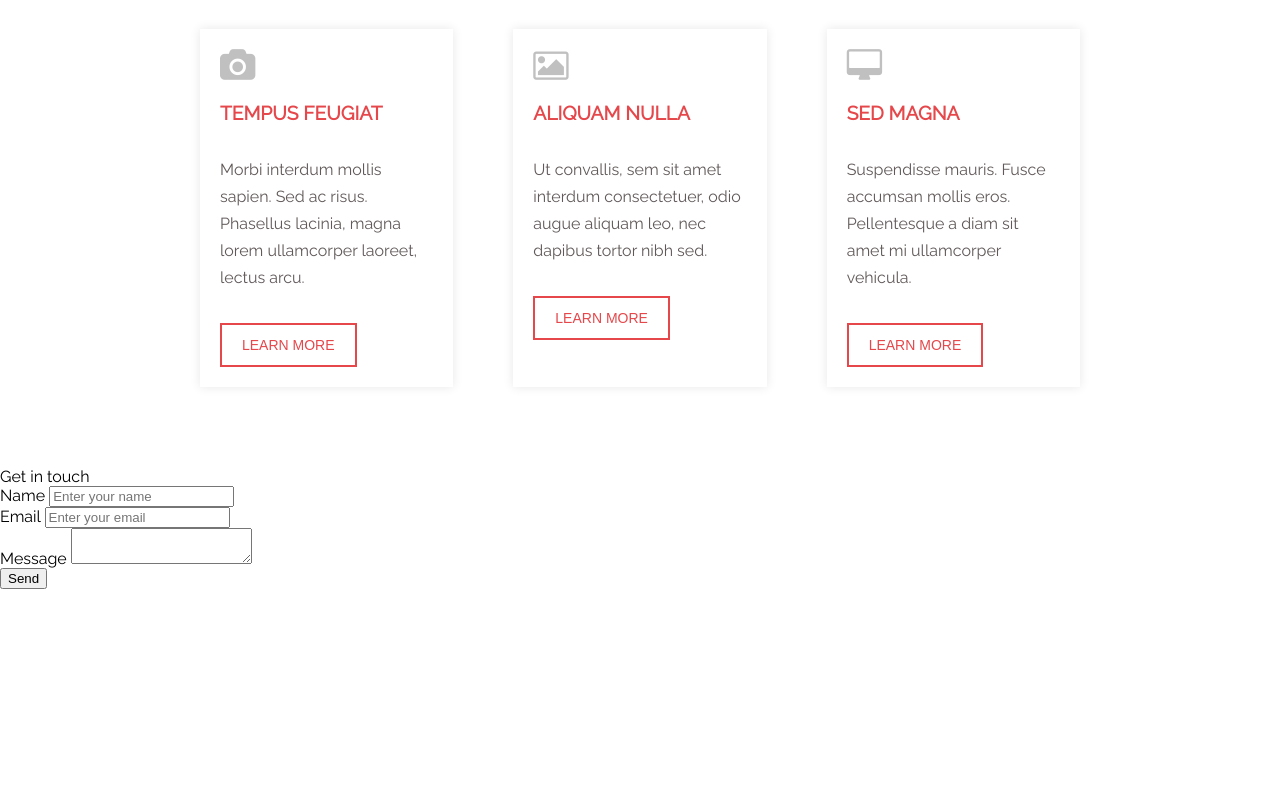
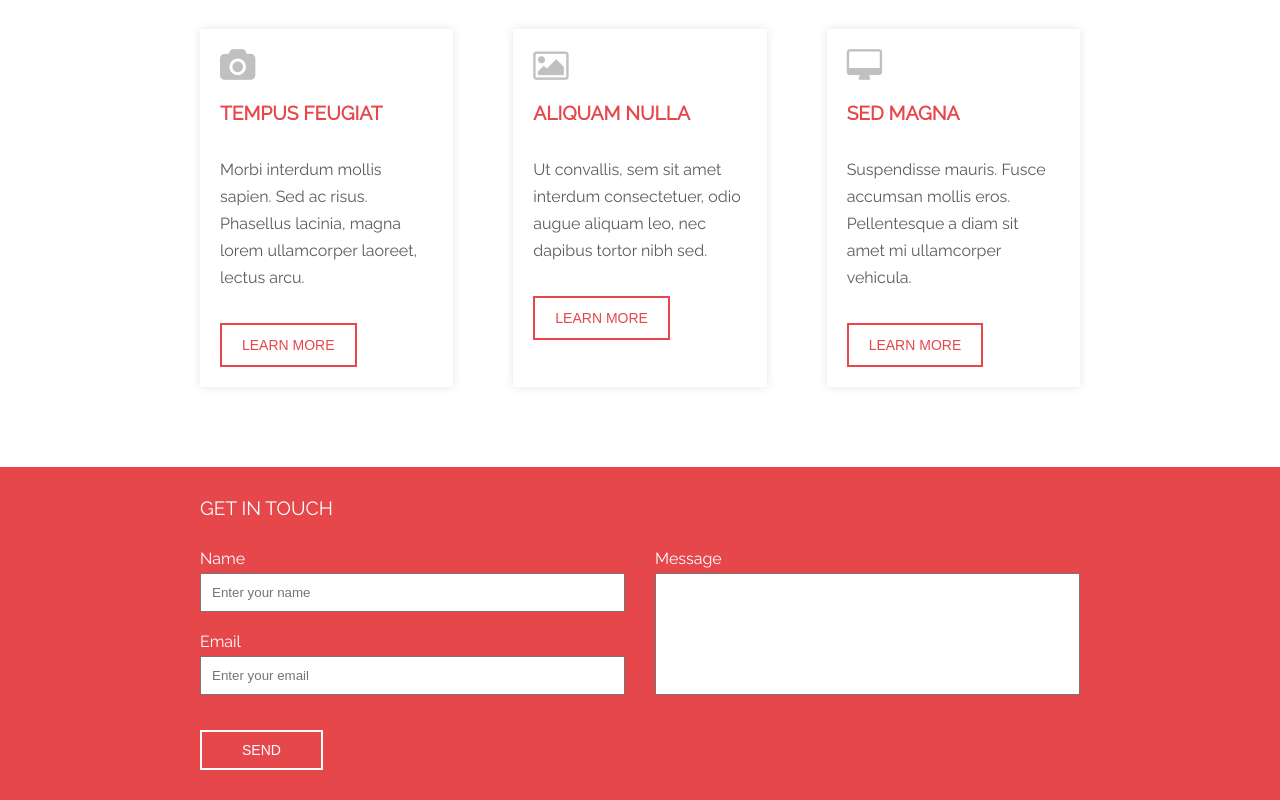
Before and after one commit to MaksimMishchenko/maksimmihchenko.github.io, a website built with webpack: page My-freecodecamp-projects/product-landing-page/index.html in a window 1280 px wide. Shown: the part 1860-2660 px from the top of the page. Before the commit the page ends 2449 px from the top, so only its background shows below. Built offline with nearby package versions, Linux system fonts and the light colour scheme; files whose address does not match are found by name.

Commit message:
Добавлены стили для формы в футере на landing page

```diff
--- a/My-freecodecamp-projects/product-landing-page/content/css/style.css
+++ b/My-freecodecamp-projects/product-landing-page/content/css/style.css
@@ -3,6 +3,10 @@
 
 .pad-w-200 {
     padding: 0 200px;
+}
+
+html, body {
+    scroll-behavior: smooth;
 }
 
 body {
@@ -189,3 +193,62 @@ section.description-block {
 .news-items__text-color {
     color: #615959;
 }
+
+.form-wrapper {
+    background-color: #e5474b;
+    color: white;
+}
+
+.form-wrapper__header {
+    padding: 30px 0 0 0;
+    text-transform: uppercase;
+    font-size: 1.2em;
+}
+
+.form-wrapper__form {
+    padding: 30px 0;
+}
+
+.form-wrapper__flex-elements {
+    display: flex;
+}
+
+.form-wrapper__flex-elements .form-wrapper__form-item {
+    display: flex;
+    flex-direction: column;
+}
+
+.form-wrapper__name-and-email, .form-wrapper__flex-elements > .form-wrapper__form-item {
+    width: 50%;
+}
+
+.form-wrapper__name-and-email .form-wrapper__form-item:nth-child(2) {
+    margin-top: 20px;
+}
+
+.form-wrapper__flex-elements > .form-wrapper__form-item:nth-child(2) {
+    margin-left: 30px;
+}
+
+.form-wrapper__subtitle {
+    margin-bottom: 5px;
+}
+
+.form-wrapper__input {
+    padding: 10px;
+}
+
+.form-wrapper__comment-field {
+    resize: none;
+    height: 100%;
+    padding: 10px;
+}
+
+
+.form-wrapper__input, .form-wrapper__comment-field {
+    outline: none;
+}
+
+.form-wrapper__button {
+    padding: 10px 40px;
+}
--- a/My-freecodecamp-projects/product-landing-page/index.html
+++ b/My-freecodecamp-projects/product-landing-page/index.html
@@ -17,7 +17,7 @@
             <nav id="navbar">
                 <a href="#video" class="nav-link">Go To Video</a>
                 <a href="#items" class="nav-link">Items</a>
-                <a href="#" class="nav-link">Form</a>
+                <a href="#form" class="nav-link">Form</a>
             </nav>
         </div>
     </header>
@@ -100,28 +100,40 @@
             </div>
         </section>
 
-        <section class="form-wrapper">
+        <section class="form-wrapper pad-w-200">
             <div class="form-wrapper__header">Get in touch</div>
             <div class="form-wrapper__form">
+
                 <form id="form" action="https://www.freecodecamp.com/email-submit" method="GET">
-                    <div class="form-wrapper__name-and-email">
+
+                    <div class="form-wrapper__flex-elements">
+
+                        <div class="form-wrapper__name-and-email">
+
+                            <div class="form-wrapper__form-item">
+                                <label class="form-wrapper__subtitle" for="name">Name</label>
+                                <input class="form-wrapper__input" type="text" placeholder="Enter your name" id="name">
+                            </div>
+                            <div class="form-wrapper__form-item">
+                                <label class="form-wrapper__subtitle" for="name">Email</label>
+                                <input class="form-wrapper__input" name="email" type="email" placeholder="Enter your email" id="email" required>
+                            </div>
+
+                        </div>
+
                         <div class="form-wrapper__form-item">
-                            <label for="name">Name</label>
-                            <input type="text" placeholder="Enter your name" id="name">
+                            <label class="form-wrapper__subtitle" for="message">Message</label>
+                            <textarea class="form-wrapper__comment-field" id="message"></textarea>
                         </div>
-                        <div class="form-wrapper__form-item">
-                            <label for="name">Email</label>
-                            <input name="email" type="email" placeholder="Enter your email" id="email" required>
-                        </div>
+
                     </div>
+
                     <div class="form-wrapper__form-item">
-                        <label for="message">Message</label>
-                        <textarea id="message"></textarea>
+                        <button class="form-wrapper__button description-block__button description-block__button_transparent-theme" type="submit" id="submit">Send</button>
                     </div>
-                    <div class="form-wrapper__form-item">
-                        <input type="submit" value="Send" id="submit">
-                    </div>
+
                 </form>
+
             </div>
         </section>
     </main>
```
